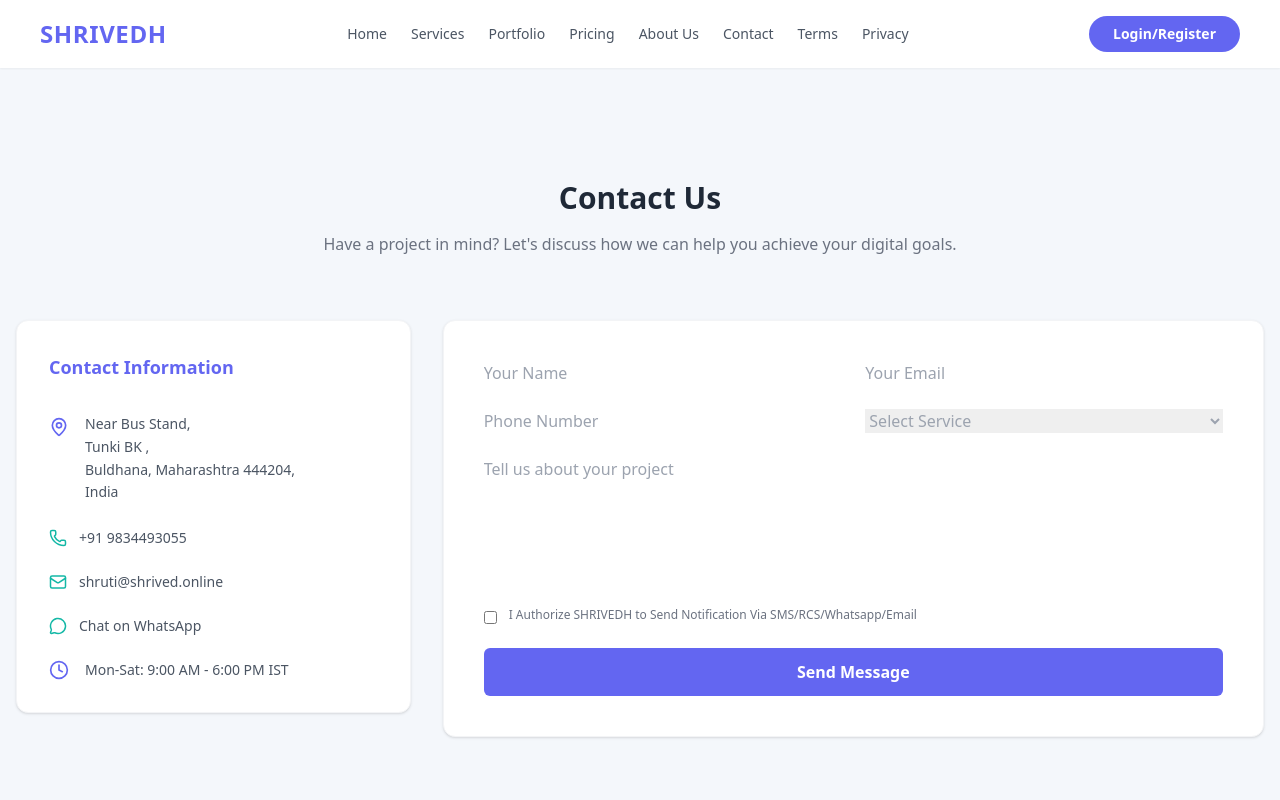
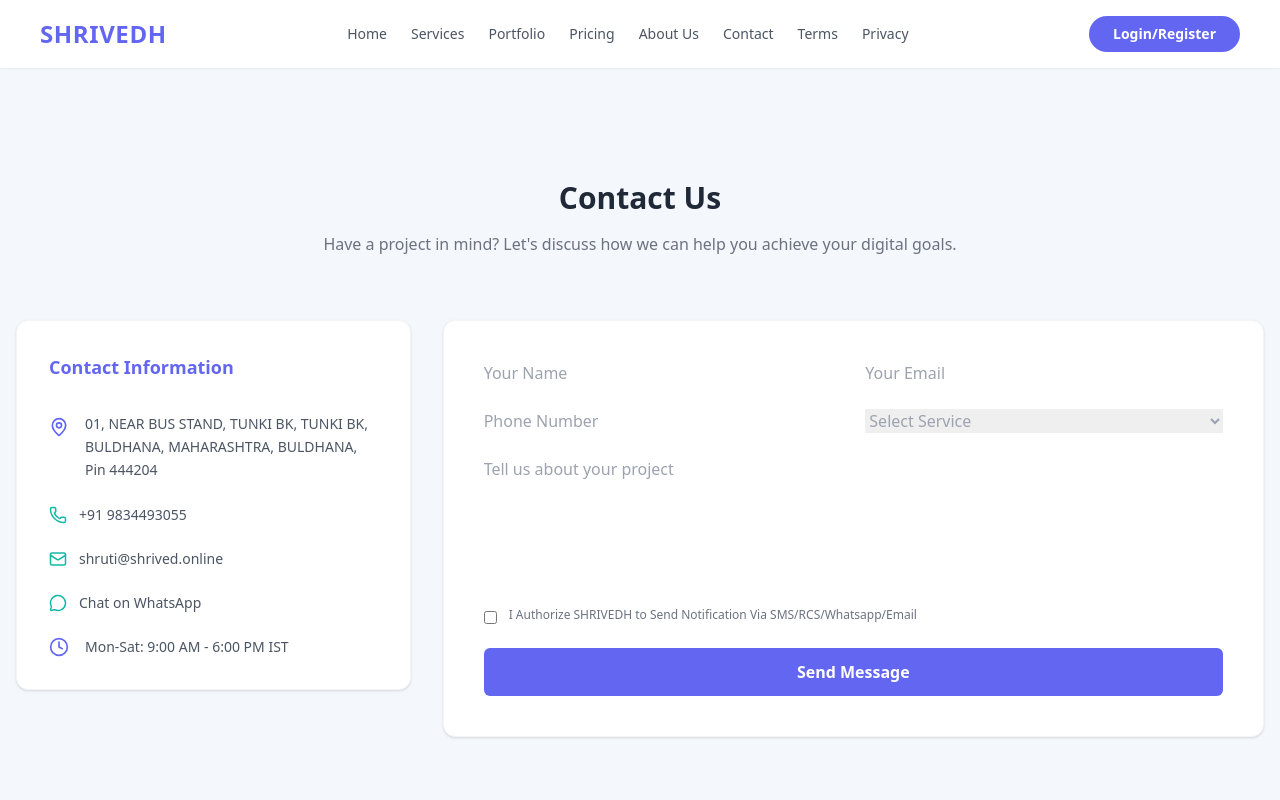
Before and after one commit to steven55005500/shrived, a React (Vite) app: page /contact in a window 1280 px wide. Shown: the top 800 px of the page. Built offline with nearby package versions, Linux system fonts and the light colour scheme.

Commit message:
Update Contact.jsx

```diff
--- a/src/components/Contact.jsx
+++ b/src/components/Contact.jsx
@@ -24,10 +24,7 @@
             <li className="flex items-start">
               <MapPin className="text-primary mr-4 shrink-0 mt-1" size={20} />
               <span className="leading-relaxed">
-                Near Bus Stand,<br/>
-                Tunki BK ,<br/>
-                Buldhana, Maharashtra 444204,<br/>
-                India
+                01, NEAR BUS STAND, TUNKI BK, TUNKI BK, BULDHANA, MAHARASHTRA, BULDHANA, Pin 444204
               </span>
             </li>
 
```
